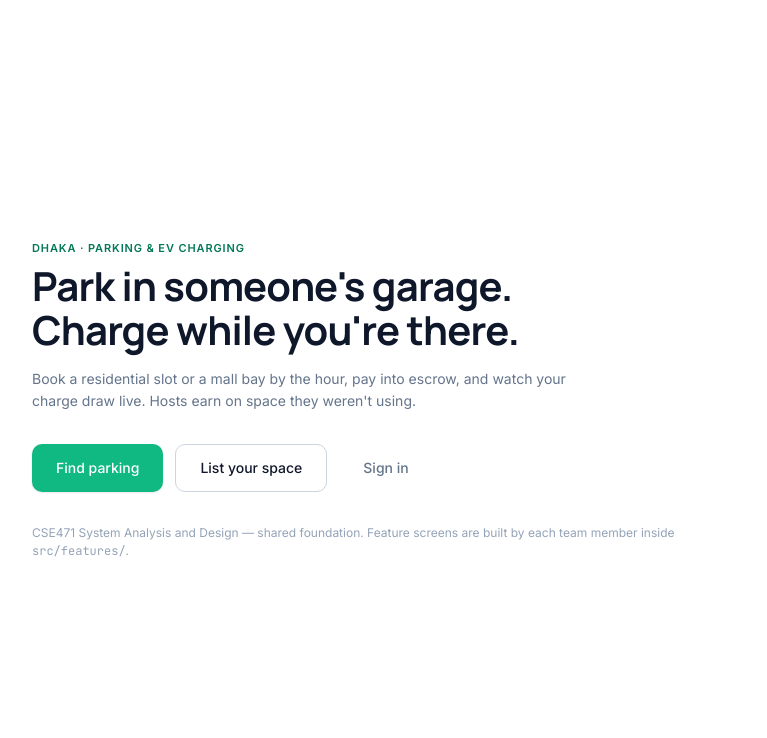
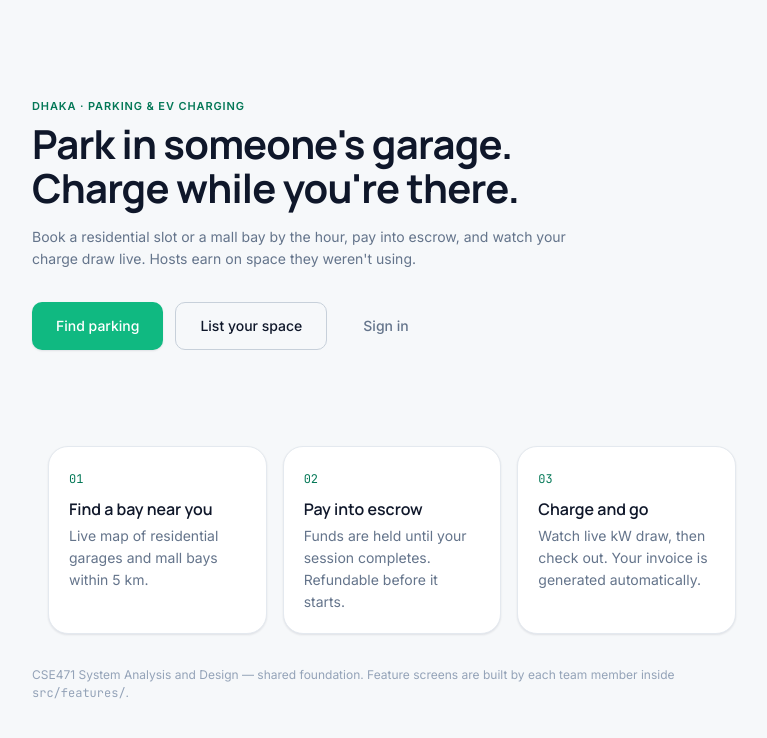
Before and after one commit to gourobgupta-05/ParkShare-Charge, a Next.js app in the folder frontend/: page / in a window 1280 px wide. Shown: the top 738 px of the page, without its empty margins (248-1015 px from the left). Built offline with nearby package versions, Linux system fonts and the light colour scheme; no server answers.

Commit message:
chore(design): surface depth tokens and landing feature strip

```diff
--- a/frontend/src/app/globals.css
+++ b/frontend/src/app/globals.css
@@ -19,9 +19,9 @@
   --brand-accent-subtle: #F5F3FF;
 
   /* ----------------------------------------------------------- surfaces -- */
-  --surface: #FFFFFF;
+  --surface: #F6F8FA;
   --surface-raised: #FFFFFF;
-  --surface-sunken: #F8FAFC;
+  --surface-sunken: #EDF1F5;
   --surface-inverse: #0F172A;
 
   /* --------------------------------------------------------------- text -- */
@@ -32,14 +32,18 @@
   --ink-brand: #047857;   /* mint dark enough for body text on white (4.5:1) */
 
   /* -------------------------------------------------------------- lines -- */
-  --line: #E2E8F0;
-  --line-strong: #CBD5E1;
+  --line: #E4E9EF;
+  --line-strong: #C7D0DA;
 
   /* ----------------------------------------------------------- feedback -- */
   --success: #059669;  --success-subtle: #ECFDF5;  --success-fg: #065F46;
   --warning: #D97706;  --warning-subtle: #FFFBEB;  --warning-fg: #92400E;
   --danger:  #DC2626;  --danger-subtle:  #FEF2F2;  --danger-fg:  #991B1B;
   --info:    #0284C7;  --info-subtle:    #F0F9FF;  --info-fg:    #075985;
+
+  --shadow-1: 0 1px 2px rgb(15 23 42 / 0.04), 0 1px 3px rgb(15 23 42 / 0.06);
+  --shadow-2: 0 2px 4px rgb(15 23 42 / 0.04), 0 4px 12px rgb(15 23 42 / 0.08);
+  --shadow-3: 0 8px 16px rgb(15 23 42 / 0.06), 0 16px 40px rgb(15 23 42 / 0.10);
 }
 
 @layer base {
--- a/frontend/src/app/page.js
+++ b/frontend/src/app/page.js
@@ -17,10 +17,24 @@ export default function HomePage() {
       </div>
 
       <div className="flex flex-wrap gap-3">
-        <Link href="/register/driver"><Button size="lg">Find parking</Button></Link>
+        <Link href="/search"><Button size="lg">Find parking</Button></Link>
         <Link href="/register/host"><Button size="lg" variant="outline">List your space</Button></Link>
         <Link href="/login"><Button size="lg" variant="ghost">Sign in</Button></Link>
       </div>
+
+      <section className="mx-auto mt-16 grid max-w-5xl gap-4 px-4 sm:grid-cols-3">
+        {[
+          { t: 'Find a bay near you', d: 'Live map of residential garages and mall bays within 5 km.' },
+          { t: 'Pay into escrow', d: 'Funds are held until your session completes. Refundable before it starts.' },
+          { t: 'Charge and go', d: 'Watch live kW draw, then check out. Your invoice is generated automatically.' },
+        ].map((c, i) => (
+          <div key={c.t} className="rounded-xl border border-line bg-surface-raised p-5 shadow-1">
+            <span className="numeric text-caption text-ink-brand">0{i + 1}</span>
+            <h3 className="mt-2 text-h3 text-ink">{c.t}</h3>
+            <p className="mt-1 text-body text-ink-muted">{c.d}</p>
+          </div>
+        ))}
+      </section>
 
       <p className="text-caption text-ink-subtle">
         CSE471 System Analysis and Design — shared foundation. Feature screens are built by each
```
